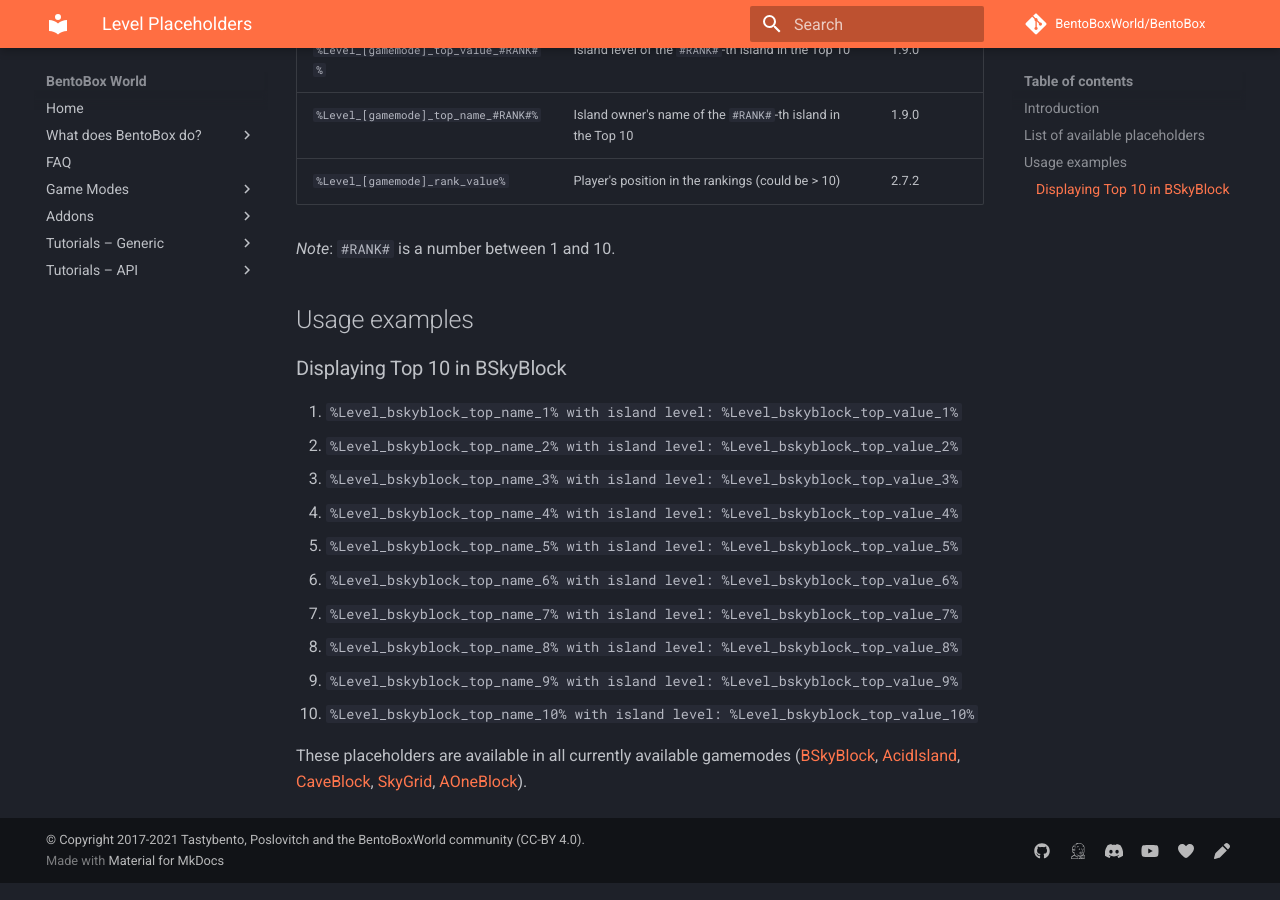
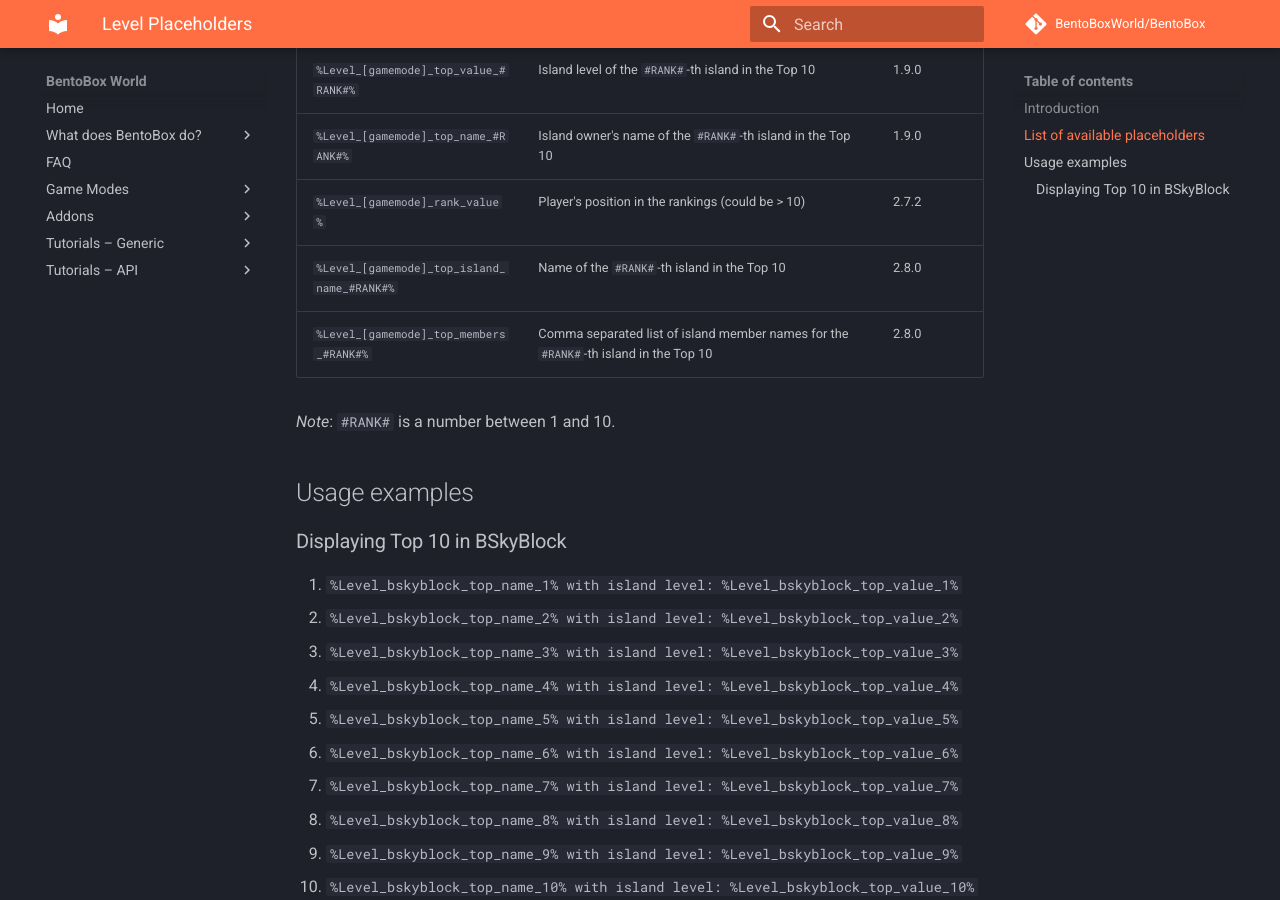
Before and after one commit to BentoBoxWorld/docs, an MkDocs documentation site: the page built from docs/addons/Level/Placeholders.md, in a window 1280 px wide and 900 px high, scrolled down 498 px. Built offline with MkDocs 1.6.1 and Material for MkDocs 9.7.7, drawn with Linux system fonts in a browser that asks for light colours; comment, search, counter and statistics services are not loaded.

Commit message:
Added new placeholders for Level addon.

```diff
--- a/docs/addons/Level/Placeholders.md
+++ b/docs/addons/Level/Placeholders.md
@@ -13,6 +13,9 @@
 | `%Level_[gamemode]_top_value_#RANK#%` | Island level of the `#RANK#`-th island in the Top 10 | 1.9.0 |
 | `%Level_[gamemode]_top_name_#RANK#%` | Island owner's name of the `#RANK#`-th island in the Top 10 | 1.9.0 |
 | `%Level_[gamemode]_rank_value%` | Player's position in the rankings (could be > 10) | 2.7.2 |
+| `%Level_[gamemode]_top_island_name_#RANK#%` | Name of the `#RANK#`-th island in the Top 10 | 2.8.0 |
+| `%Level_[gamemode]_top_members_#RANK#%` | Comma separated list of island member names for the `#RANK#`-th island in the Top 10 | 2.8.0 |
+
 
 *Note*: `#RANK#` is a number between 1 and 10.
 
```
